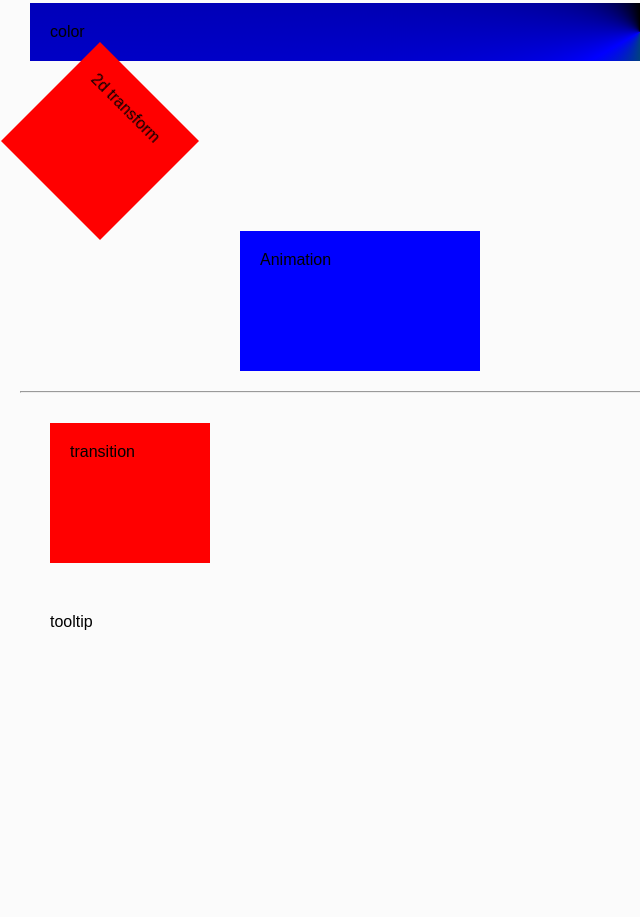
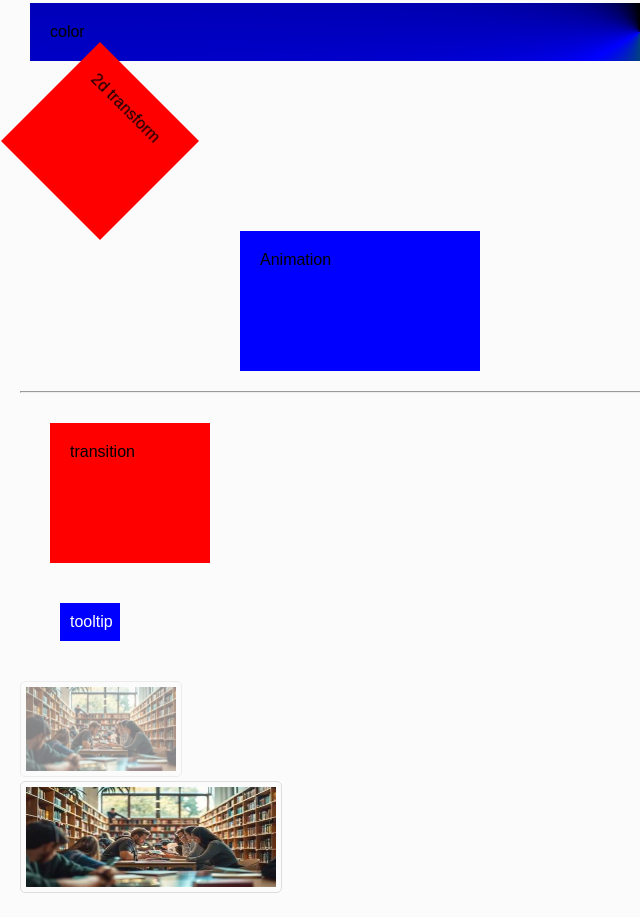
Before and after one commit to malarvizhi31/html, a plain HTML site: page htmlcss.html in a window 1280 px wide. Shown: the part 5389-6306 px from the top of the page, without its empty margins (0-640 px from the left). Before the commit the page ends 6060 px from the top, so only its background shows below. Drawn offline with Linux system fonts and the light colour scheme.

Commit message:
Add HTML files

```diff
--- a/htmlcss.html
+++ b/htmlcss.html
@@ -415,6 +415,50 @@ button:hover{
     background-color: pink;
   }
 }
+.tooltip{
+    position:relative;
+    display:inline-elements;
+    background-color:blue;
+    color:white;
+    padding:10px;
+    width:40px;
+    margin:40px;
+
+}
+.tooltiptext{
+    visibility: hidden;
+    width:120px;
+    background-color: black;
+    color:white;
+    text-align:center;
+    padding: 8px;
+    border-radius:5px;
+    position:absolute;
+    bottom:100%;
+    left:50%;
+    transform: translateX(-50%);
+}
+.tooltip:hover .tooltiptext {
+    visibility: visible;
+}
+img{
+    border:1px solid #ddd;
+      border-radius: 5px;
+      padding:5px;
+      width:150px;
+      opacity: 0.5;
+
+}
+img:hover{
+    box-shadow:0 0 2px 1px rgba(0,140,186,0.5);
+}
+#img1{
+   filter:drop-shadow(8px 8px 8px gray);
+   filter:brightness(100%);
+   width: 250px;
+   height:100px;
+   opacity: 1;
+}
 
 </style>
 </head>
@@ -592,6 +636,15 @@ button:hover{
     <div class="ani">Animation</div>
     <hr>
     <div class="trans">transition</div>
-     <div class tool>tooltip</div>
+     <div class ="tooltip">tooltip
+      <span class="tooltiptext">this is tooltip</span>
+      </div>
+       <a  target="_blank" href="image.jpg">
+        <img src="image.jpg" alt="demo" style="width:150px">
+</a>
+<br>
+
+  <img  id="img1"src="image.jpg" alt="image" width="500px" height="75">
+
     </body>
 </html>
```
